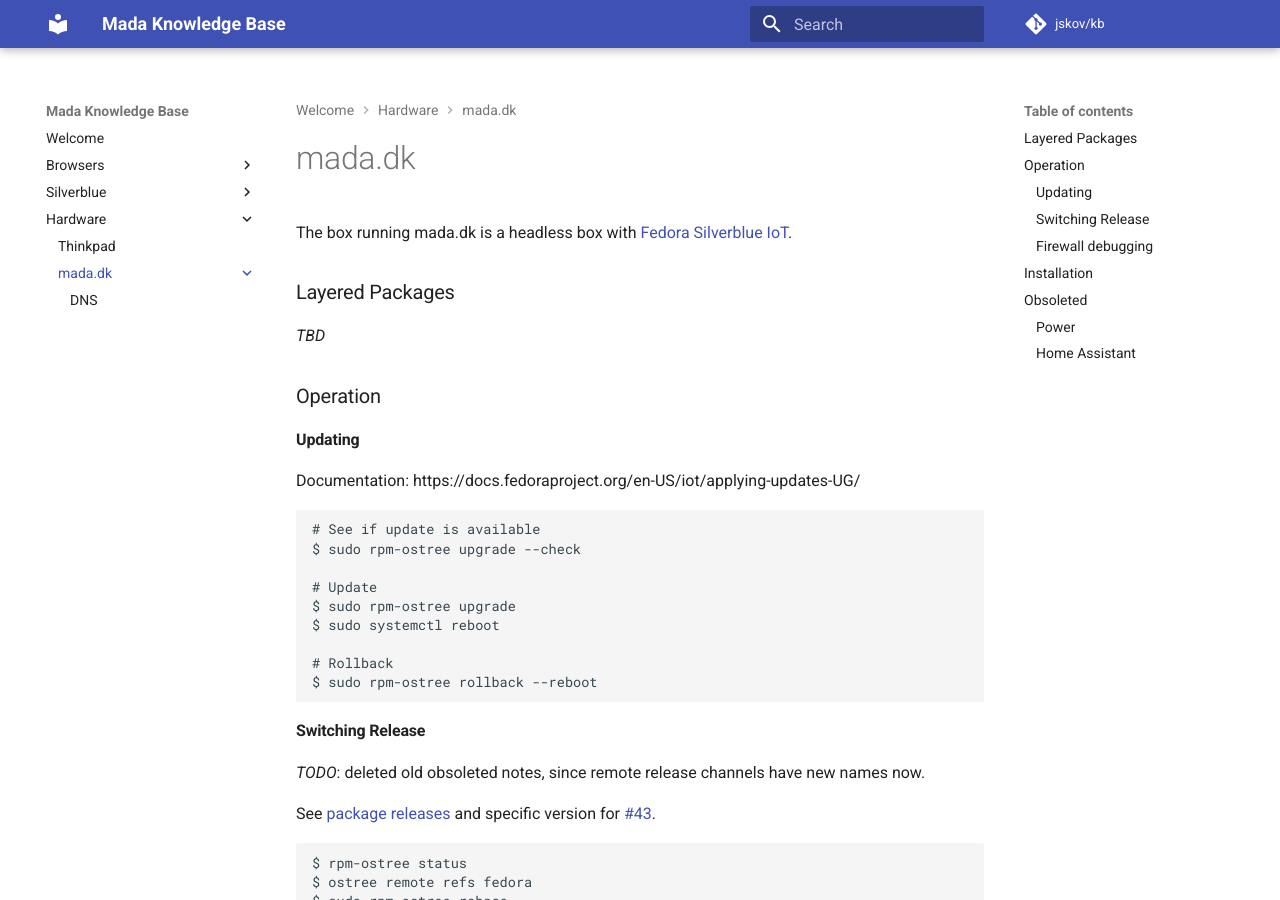
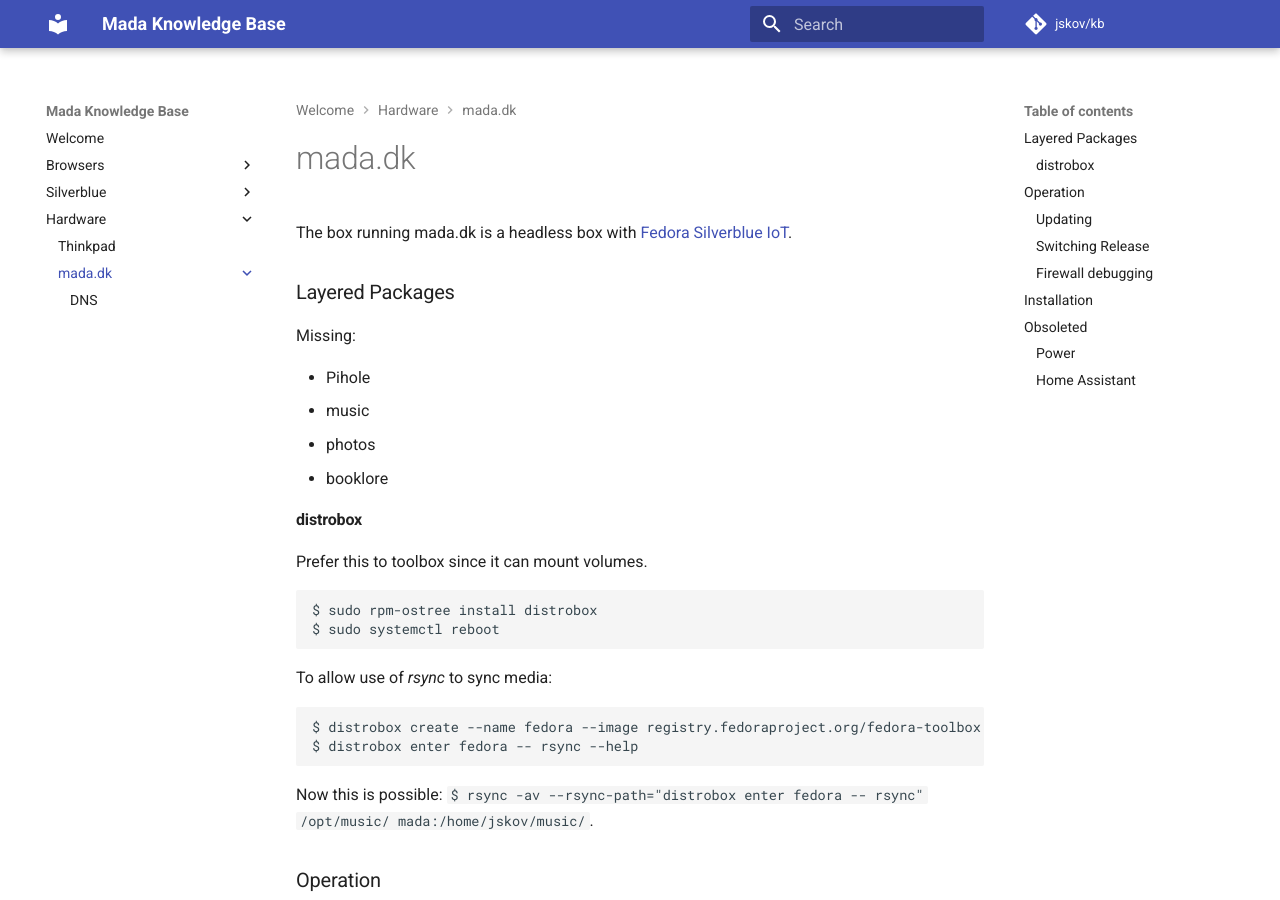
Before and after one commit to jskov/kb, an MkDocs documentation site: the page built from docs/hardware/mada/index.md, in a window 1280 px wide and 900 px high. Built offline with MkDocs 1.6.1 and Material for MkDocs 9.7.7, drawn with Linux system fonts in a browser that asks for light colours; comment, search, counter and statistics services are not loaded.

Commit message:
distrobox

````diff
--- a/docs/hardware/mada/index.md
+++ b/docs/hardware/mada/index.md
@@ -2,7 +2,30 @@ The box running mada.dk is a headless box with [Fedora Silverblue IoT](https://d
 
 ## Layered Packages
 
-*TBD*
+Missing:
+
+ * Pihole
+ * music
+ * photos
+ * booklore
+
+### distrobox
+
+Prefer this to toolbox since it can mount volumes.
+
+```console
+$ sudo rpm-ostree install distrobox
+$ sudo systemctl reboot
+```
+
+To allow use of *rsync* to sync media:
+
+```console
+$ distrobox create --name fedora --image registry.fedoraproject.org/fedora-toolbox:43
+$ distrobox enter fedora -- rsync --help
+```
+
+Now this is possible: `$ rsync -av --rsync-path="distrobox enter fedora -- rsync" /opt/music/ mada:/home/jskov/music/`.
 
 ## Operation
 
````
